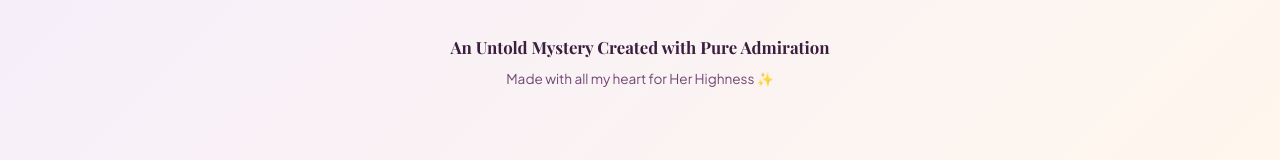
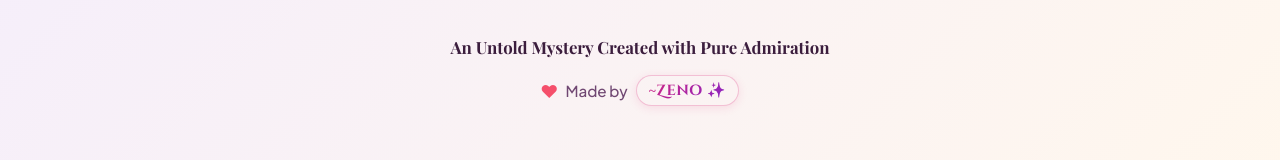
Before and after one commit to kd667751-dev/princess-treatment, a website: page index.html in a window 1280 px wide. Shown: the part 3809-3969 px from the top of the page. Drawn offline with nearby package versions, Linux system fonts and the light colour scheme; no server answers; a web font is replaced by a local one.

Commit message:
feat: add 'Made by ~Zeno' royal footer signature and cache headers

```diff
--- a/index.html
+++ b/index.html
@@ -10,7 +10,7 @@
   <link rel="preconnect" href="https://fonts.gstatic.com" crossorigin>
   <link href="https://fonts.googleapis.com/css2?family=Cinzel+Decorative:wght@700;900&family=Dancing+Script:wght@600;700&family=Plus+Jakarta+Sans:wght@300;400;500;600;700&family=Playfair+Display:ital,wght@0,500;0,700;1,400&display=swap" rel="stylesheet">
 
-  <link rel="stylesheet" href="style.css" />
+  <link rel="stylesheet" href="style.css?v=2.2" />
 </head>
 <body>
   <!-- Ambient Sparkles Canvas -->
@@ -434,10 +434,14 @@
     <!-- FOOTER -->
     <footer class="royal-footer">
       <p>An Untold Mystery Created with Pure Admiration</p>
-      <small>Made with all my heart for Her Highness ✨</small>
+      <div class="footer-author">
+        <span class="footer-heart">♥</span>
+        <span class="footer-text">Made by</span>
+        <span class="zeno-badge">~Zeno ✨</span>
+      </div>
     </footer>
   </main>
 
-  <script src="script.js"></script>
+  <script src="script.js?v=2.2"></script>
 </body>
 </html>
--- a/style.css
+++ b/style.css
@@ -1367,12 +1367,65 @@ body {
   font-weight: 600;
   color: var(--text-primary);
   font-size: 1.05rem;
-  margin-bottom: 4px;
+  margin-bottom: 6px;
 }
 
-.royal-footer small {
+.footer-author {
+  display: inline-flex;
+  align-items: center;
+  justify-content: center;
+  gap: 8px;
+  margin-top: 8px;
+  font-size: 0.95rem;
   color: var(--text-secondary);
-  font-size: 0.85rem;
+}
+
+.footer-heart {
+  color: #f43f5e;
+  font-size: 1rem;
+  animation: pulseHeart 1.8s ease-in-out infinite;
+  display: inline-block;
+}
+
+.footer-text {
+  font-family: var(--font-sans);
+  font-weight: 500;
+  color: var(--text-secondary);
+}
+
+.zeno-badge {
+  font-family: var(--font-royal);
+  font-weight: 700;
+  font-size: 0.92rem;
+  letter-spacing: 0.5px;
+  background: linear-gradient(135deg, #db2777 0%, #7e22ce 100%);
+  -webkit-background-clip: text;
+  -webkit-text-fill-color: transparent;
+  padding: 3px 12px;
+  border: 1px solid rgba(219, 39, 119, 0.25);
+  border-radius: 999px;
+  background-color: rgba(255, 255, 255, 0.75);
+  box-shadow: 0 2px 10px rgba(219, 39, 119, 0.12);
+  transition: all 0.3s ease;
+  display: inline-flex;
+  align-items: center;
+}
+
+.zeno-badge:hover {
+  transform: translateY(-1px) scale(1.04);
+  box-shadow: 0 4px 14px rgba(219, 39, 119, 0.25);
+  border-color: rgba(219, 39, 119, 0.5);
+}
+
+@keyframes pulseHeart {
+  0%, 100% {
+    transform: scale(1);
+    opacity: 0.85;
+  }
+  50% {
+    transform: scale(1.25);
+    opacity: 1;
+  }
 }
 
 .hidden {
```
Also changed, not shown: vercel.json.
